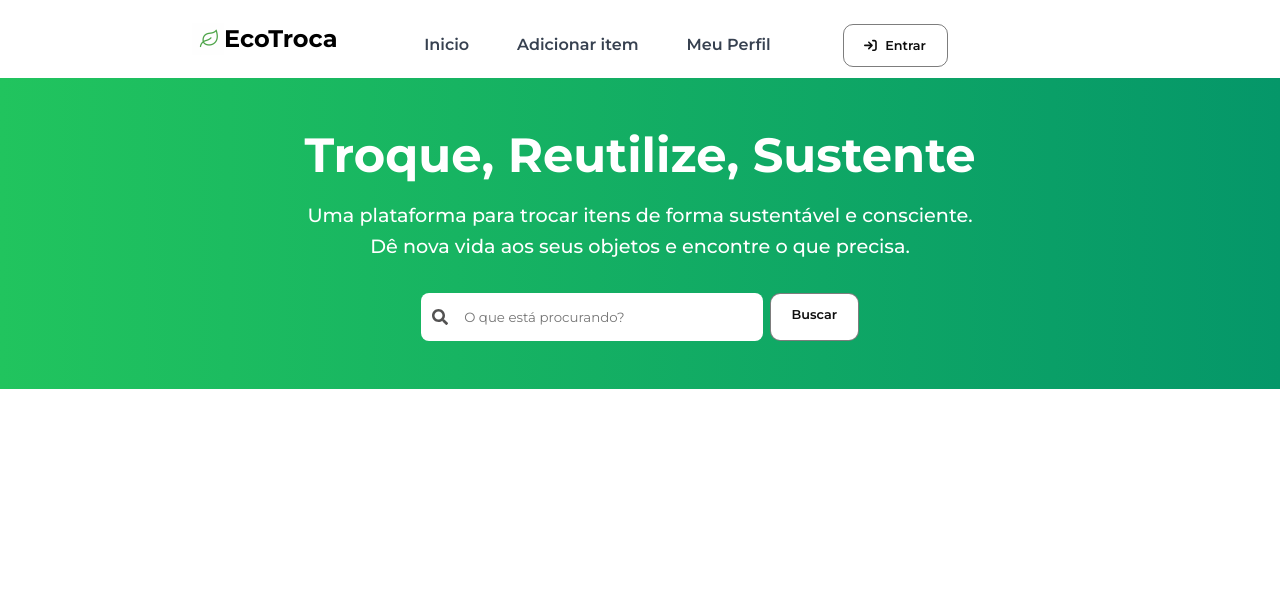
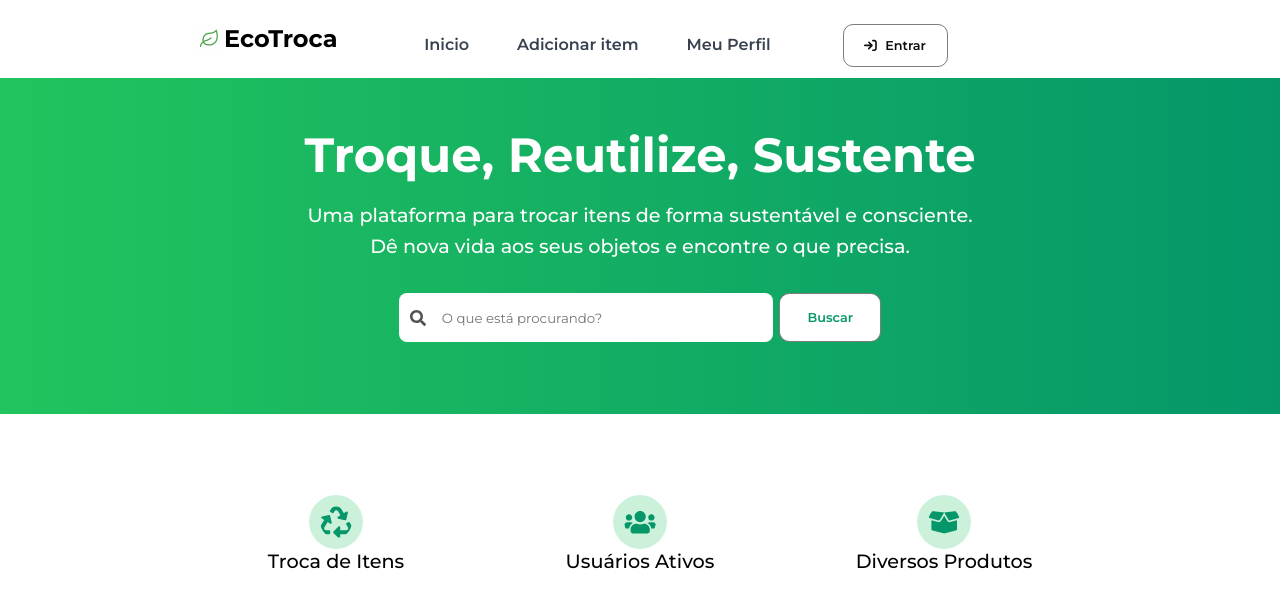
Before and after one commit to danielcursi/ecotroca, a React (Vite) app: page / in a window 1280 px wide. Shown: the top 608 px of the page. Built offline with nearby package versions, Linux system fonts and the light colour scheme.

Commit message:
secao de informacoes concluida

```diff
--- a/src/index.css
+++ b/src/index.css
@@ -16,7 +16,7 @@
   display: flex;
   flex-direction: column;
   align-items: center;
-  min-height: 13rem;
+  min-height: 15rem;
   padding: 3rem;
 }
 
@@ -41,12 +41,22 @@
   margin-top: 2rem;
 }
 
+.container-search a {
+  margin: auto;
+  color: #059769;
+  padding: 1rem 1.7rem;
+}
+
+.container-search a:hover {
+  background-color: #e4e4e4;
+}
+
 .banner-input {
   display: flex;
   align-items: center;
   background-color: #fff;
   border-radius: 8px;
-  width: 20rem;
+  width: 22rem;
   padding: 0 0.7rem;
 }
 
@@ -59,3 +69,41 @@
 .search-icon {
   color: rgb(83, 82, 82);
 }
+
+.section-infos {
+  display: flex;
+  align-items: center;
+  justify-content: center;
+  flex-wrap: wrap;
+  min-height: 15rem;
+}
+
+.section-infos article {
+  display: flex;
+  flex-direction: column;
+  align-items: center;
+  width: 15rem;
+  margin: 2rem;
+}
+
+.section-infos .i {
+  font-size: 2rem;
+  background-color: #22c3603b;
+  border-radius: 50%;
+  color: #059769;
+  padding: 0.7rem;
+}
+
+.section-infos p {
+  font-size: 1.2rem;
+  font-weight: 500;
+}
+
+@media only screen and (max-width: 907px) {
+  .banner-input {
+    width: auto;
+  }
+  .section-infos {
+    flex-direction: column;
+  }
+}
--- a/src/pages/Home.jsx
+++ b/src/pages/Home.jsx
@@ -1,11 +1,14 @@
-import { FaSearch } from "react-icons/fa";
+import { FaSearch, FaRecycle, FaUsers, FaBoxOpen } from "react-icons/fa";
 import Button from "../components/button/Button";
 
 export default function Home() {
   return (
+    <>
       <section className="banner-home">
         <h1>Troque, Reutilize, Sustente</h1>
-      <p>Uma plataforma para trocar itens de forma sustentável e consciente.</p>
+        <p>
+          Uma plataforma para trocar itens de forma sustentável e consciente.
+        </p>
         <p> Dê nova vida aos seus objetos e encontre o que precisa.</p>
         <div className="container-search">
           <div className="banner-input">
@@ -15,5 +18,20 @@ export default function Home() {
           <Button link={"http://localhost:5173/"} text={"Buscar"} />
         </div>
       </section>
+      <section className="section-infos">
+        <article>
+          <FaRecycle className="i" />
+          <p>Troca de Itens</p>
+        </article>
+        <article>
+          <FaUsers className="i" />
+          <p>Usuários Ativos</p>
+        </article>
+        <article>
+          <FaBoxOpen className="i" />
+          <p>Diversos Produtos</p>
+        </article>
+      </section>
+    </>
   );
 }
```
Lines whose indentation alone changed are shown as unchanged.
